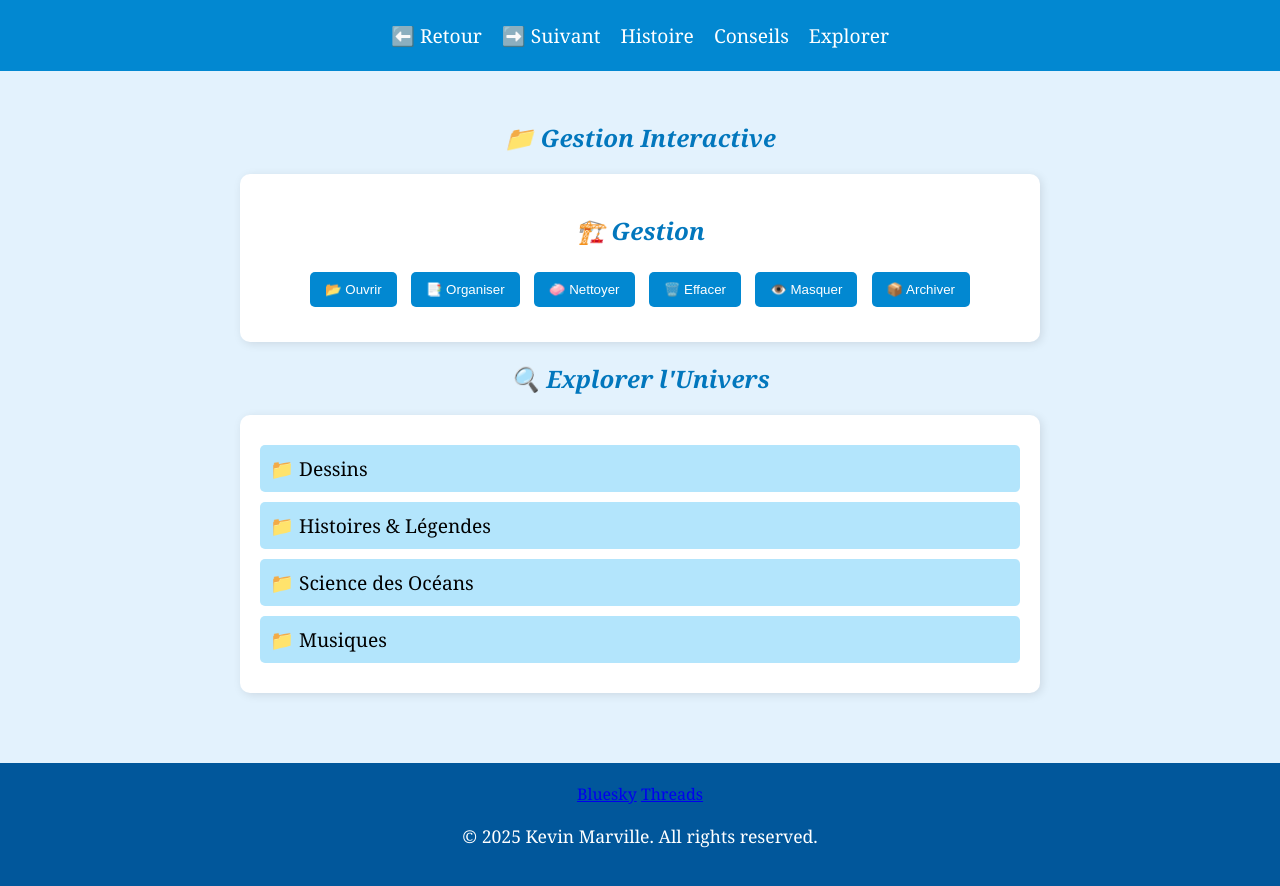
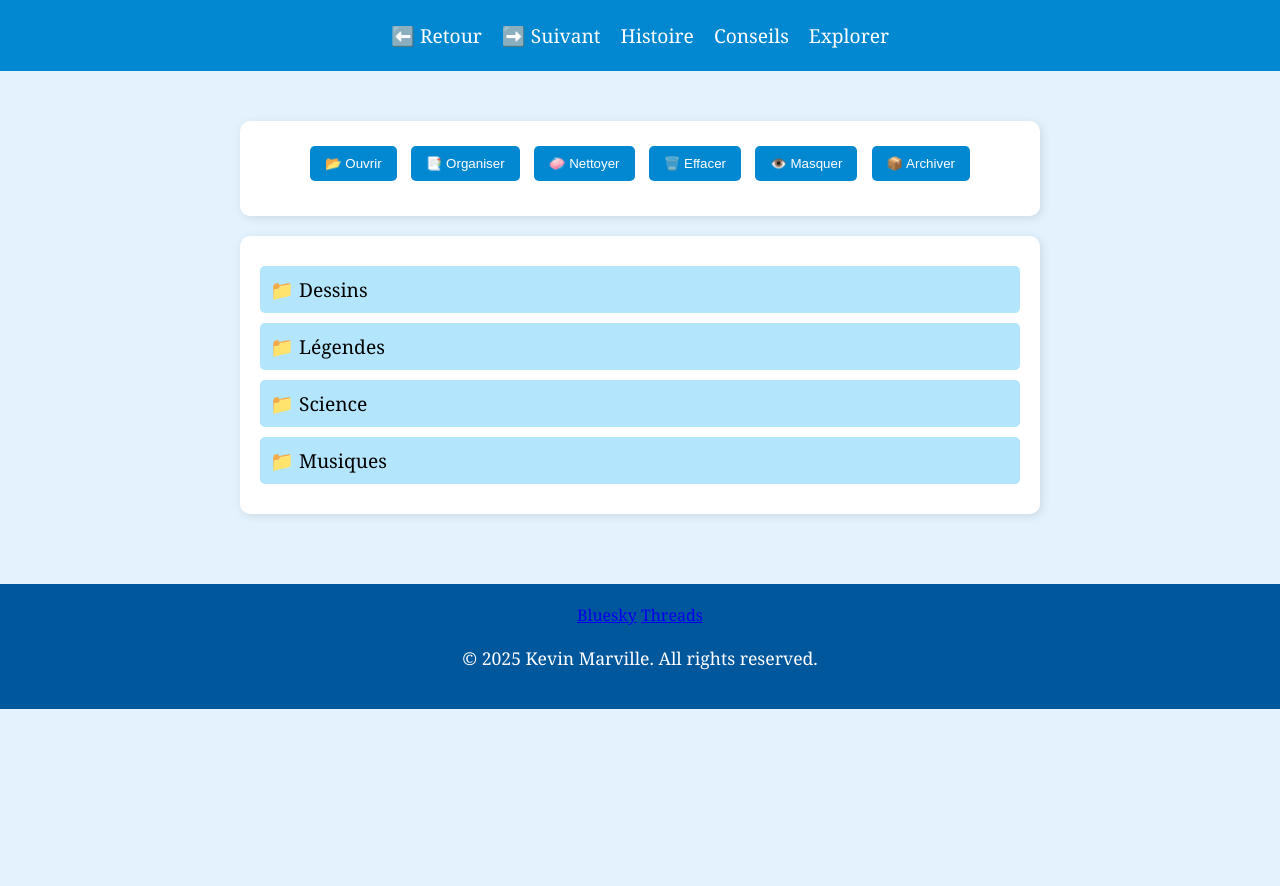
Before and after one commit to Kvnbbg/suivi-table-ronde, a plain HTML site: page piscine.html in a window 1280 px wide. After the commit the page ends 800 px from the top, so only its background shows below. Drawn offline with nearby package versions, Linux system fonts and the light colour scheme.

Commit message:
Update piscine.html

```diff
--- a/piscine.html
+++ b/piscine.html
@@ -146,11 +146,11 @@
 </nav>
 
     <div class="content">
-        <h2>📁 Gestion Interactive</h2>
+        <!-- <h2>📁 Gestion Interactive</h2> -->
 
         <!-- File Management System -->
         <div class="card">
-            <h2>🏗️ Gestion</h2>
+            <!-- <h2>🏗️ Gestion</h2>-->
             <div style="text-align:center;">
                 <button class="file-btn" onclick="fileAction('Ouvrir')">📂 Ouvrir</button>
                 <button class="file-btn" onclick="fileAction('Organiser')">📑 Organiser</button>
@@ -163,19 +163,19 @@
         </div>
 
         <!-- Interactive Data Folders -->
-        <h2>🔍 Explorer l'Univers</h2>
+        <!-- <h2Explorer</h2> -->
         <div class="card">
             <div class="folder" onclick="toggleFolder('folderAlgo')">📁 Dessins</div>
             <div id="folderAlgo" class="folder-content">
                 <p>Plongez dans un monde d'œuvres inspirées par la fluidité et la beauté de l'eau.</p>
             </div>
 
-            <div class="folder" onclick="toggleFolder('folderText')">📁 Histoires & Légendes</div>
+            <div class="folder" onclick="toggleFolder('folderText')">📁 Légendes</div>
             <div id="folderText" class="folder-content">
-                <p>Des récits fascinants sur les mers perdues et les piscines enchantées des temps anciens.</p>
+                <p>Des récits fascinants sur les mers, les oceans et les piscines aussi, par les temps anciens.</p>
             </div>
 
-            <div class="folder" onclick="toggleFolder('folderBooks')">📁 Science des Océans</div>
+            <div class="folder" onclick="toggleFolder('folderBooks')">📁 Science</div>
             <div id="folderBooks" class="folder-content">
                 <p>Découvrez comment l'eau façonne notre planète, nos vies et notre imaginaire.</p>
             </div>
```
